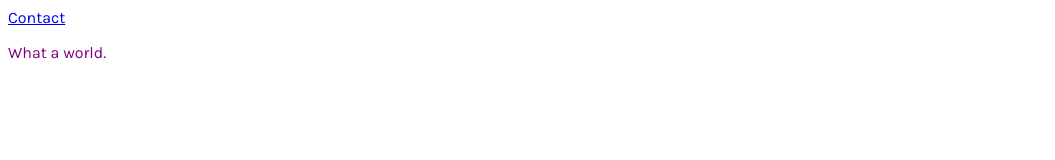
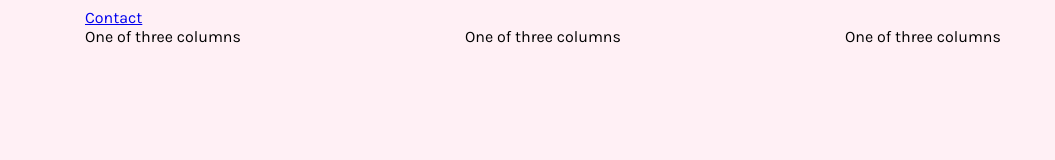
Before and after one commit to jinny-seo/jinny-seo.github.io, a Gatsby site: page / in a window 1280 px wide. Shown: the whole page, without its empty margins (0-1055 px from the left). Built offline with nearby package versions, Linux system fonts and the light colour scheme; Gatsby itself is replaced by a stand-in of ours.

Commit message:
react-grid-system and css working

```diff
--- /dev/null
+++ b/gatsby-browser.js
@@ -0,0 +1 @@
+import "./src/styles/global.css"
--- a/package.json
+++ b/package.json
@@ -15,9 +15,12 @@
     "deploy": "gatsby build && gh-pages -d public -b master"
   },
   "dependencies": {
+    "bootstrap": "^4.4.1",
     "gatsby": "^2.19.45",
     "react": "^16.12.0",
+    "react-bootstrap": "^1.0.0",
     "react-dom": "^16.12.0",
+    "react-grid-system": "^6.3.0",
     "typeface-karla": "0.0.72",
     "typeface-open-sans": "0.0.75"
   },
--- a/src/pages/index.js
+++ b/src/pages/index.js
@@ -1,12 +1,19 @@
 import React from "react"
+
+import { Container, Row, Col } from "react-grid-system"
 import { Link } from "gatsby"
 
 require("typeface-karla")
 
 export default () => (
-    <div style={{ color: `purple`, fontFamily: `Karla` }}>
+  <div className="pink-div" style={{ fontFamily: `Karla` }}>
+    <Container>
       <Link to="/contact/">Contact</Link>
-      <p>What a world.</p>
-
-    </div>
-  )
+      <Row>
+        <Col sm={4}>One of three columns</Col>
+        <Col sm={4}>One of three columns</Col>
+        <Col sm={4}>One of three columns</Col>
+      </Row>
+    </Container>
+  </div>
+)
--- /dev/null
+++ b/src/styles/global.css
@@ -0,0 +1,3 @@
+html {
+  background-color: lavenderblush;
+}
```
Also changed, not shown: 1 other file.
